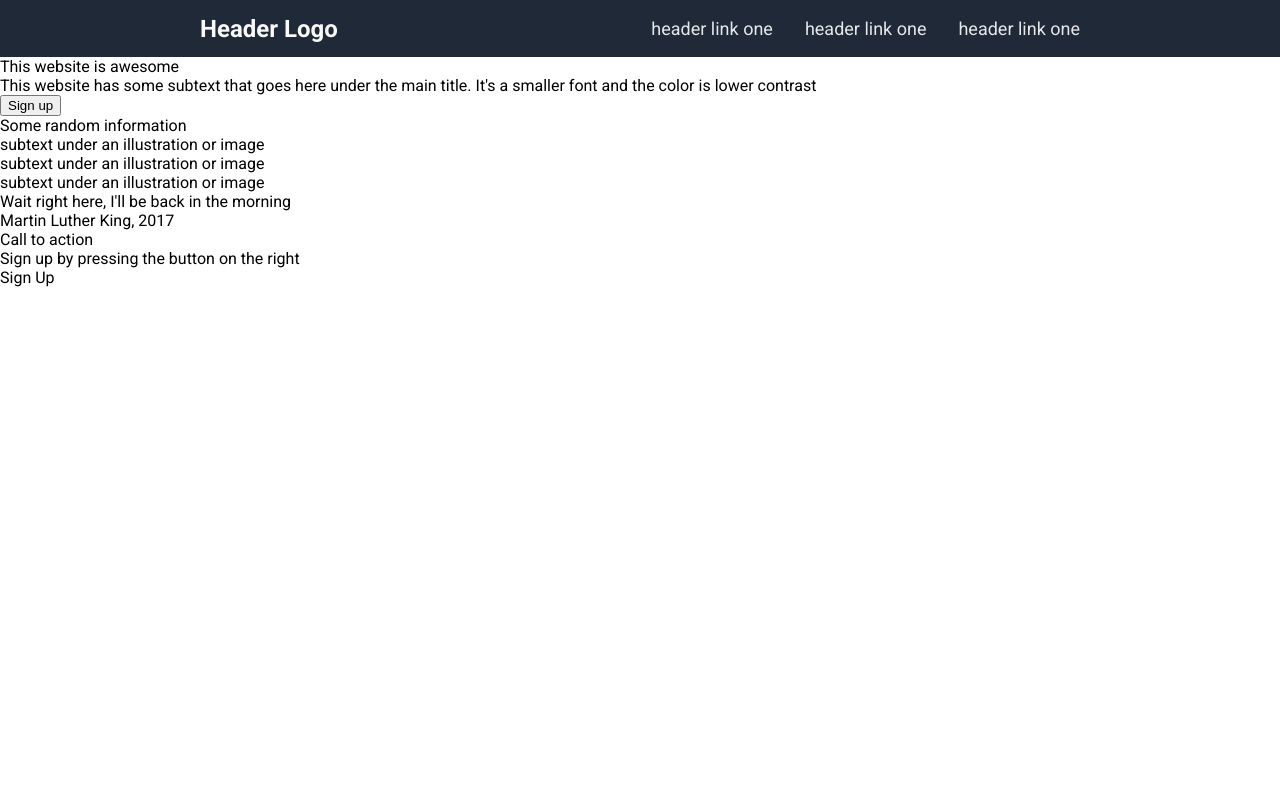
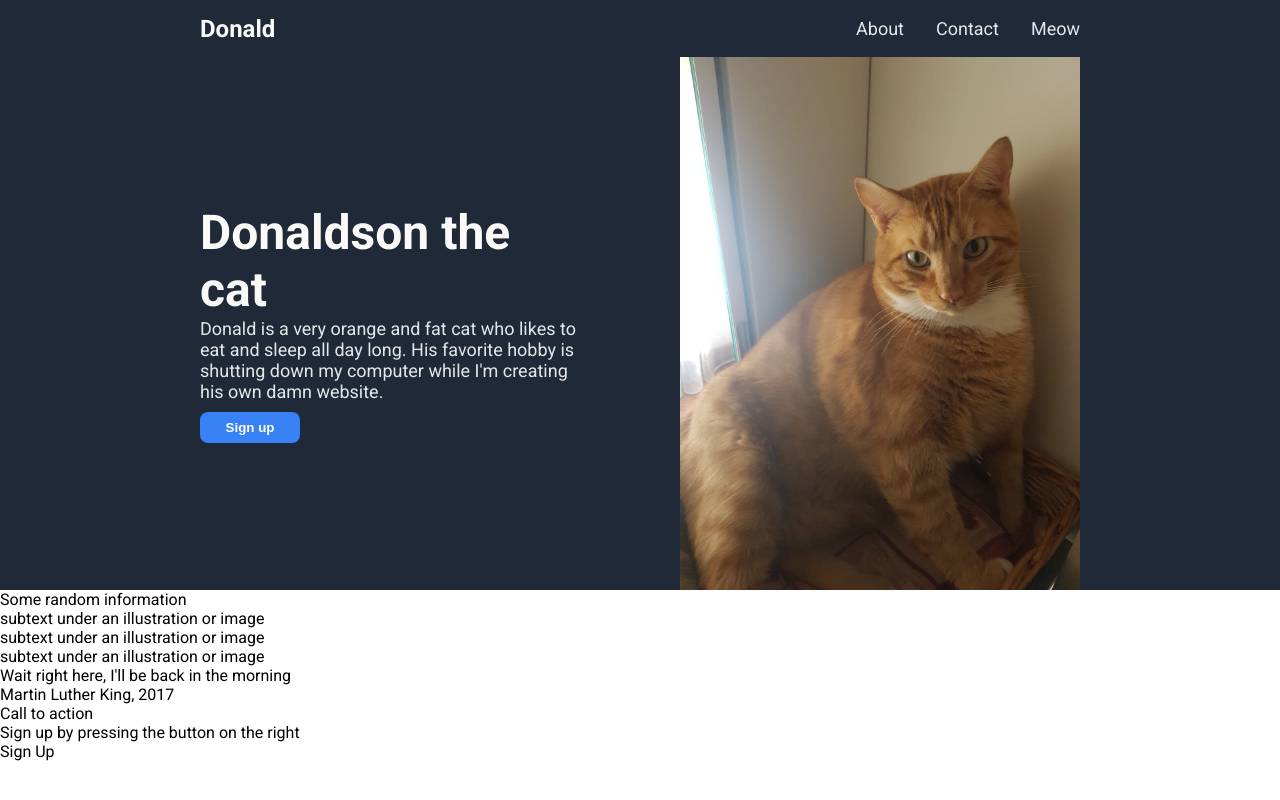
Before and after one commit to xiAMLEO/odin_landingpage, a plain HTML site: page index.html in a window 1280 px wide. Drawn offline with Linux system fonts and the light colour scheme.

Commit message:
Add img/donald1.jpeg, edit index.html and style.css

```diff
--- a/index.html
+++ b/index.html
@@ -12,22 +12,26 @@
     <!-- Heading Done -->
     <div class="header">
         <div class="logo">
-            Header Logo
+            Donald
         </div>
 
         <div class="right-links">
             <ul>
-                <li>header link one</li>
-                <li>header link one</li>
-                <li>header link one</li>
+                <li>About</li>
+                <li>Contact</li>
+                <li>Meow</li>
             </ul>
         </div>
     </div>
 
+    <!-- Main content done -->
     <div class="content">
-        <div class="text">This website is awesome</div>
-        <div class="subtext">This website has some subtext that goes here under the main title. It's a smaller font and the color is lower contrast</div>
-        <button class="button">Sign up</button>
+        <div class="content-head">
+            <div class="main-text">Donaldson the cat</div>
+            <div class="subtext">Donald is a very orange and fat cat who likes to eat and sleep all day long. His favorite hobby is shutting down my computer while I'm creating his own damn website.</div>
+            <button class="button">Sign up</button>
+        </div>
+        <img src="img/donald1.jpeg" alt="orange cat photo">
     </div>
 
     <div class="info">
--- a/style.css
+++ b/style.css
@@ -18,7 +18,6 @@ ul{
     background-color: #1f2937;
     max-height: 200px;
     align-items: center;
-    padding: 0 200px;
     justify-content: space-between;
 }
 
@@ -29,8 +28,55 @@ ul{
     color: #F9FAF8;
 }
 
-.right-links{
+.right-links,
+.subtext{
     font-size: 18px;
     color: #E5E7EB;
+}
+
+.right-links{
     flex-flow: row;
 }
+
+.header,
+.content{
+    padding: 0 200px;
+}
+
+.content{
+    display: flex;
+    justify-content: space-around;
+    background-color: #1f2937;
+    flex: 1;
+    gap: 100px;
+}
+
+.content-head{
+    display: flex;
+    flex-direction: column;
+    align-items: flex-start;
+    justify-content: center;
+    width: 450px;
+}
+
+.content img{
+    height: auto;
+    width: 400px
+}
+
+.main-text{
+    color: #F9FAF8;
+    font-size: 48px;
+    font-weight: bolder;
+}
+
+.button{
+    background-color: #3882F6;
+    border-radius: 8px;
+    margin-top: 10px;
+    padding: 8px;
+    width: 100px;
+    color: white;
+    font-weight: bold;
+    border: none;
+}
```
Also changed, not shown: img/donald1.jpeg (added).
